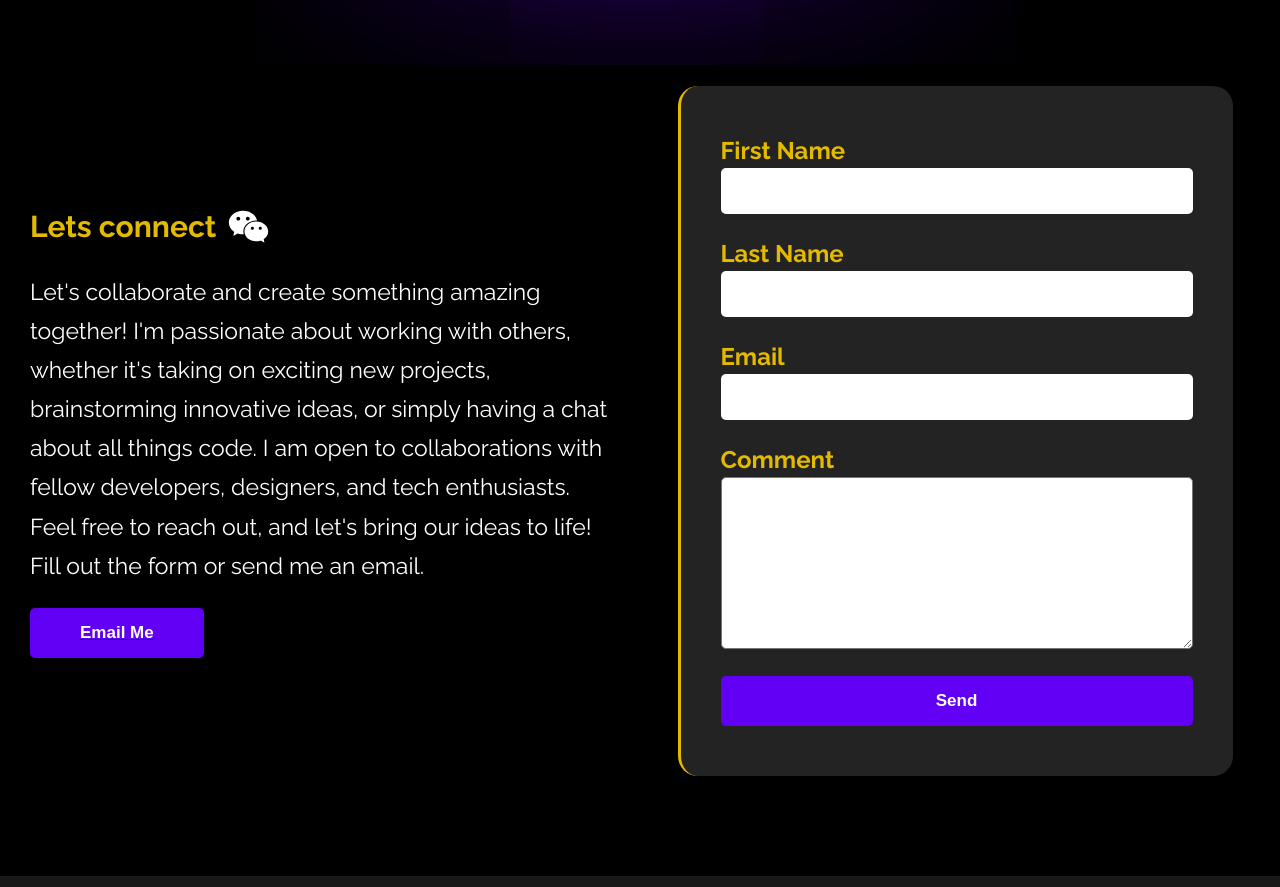
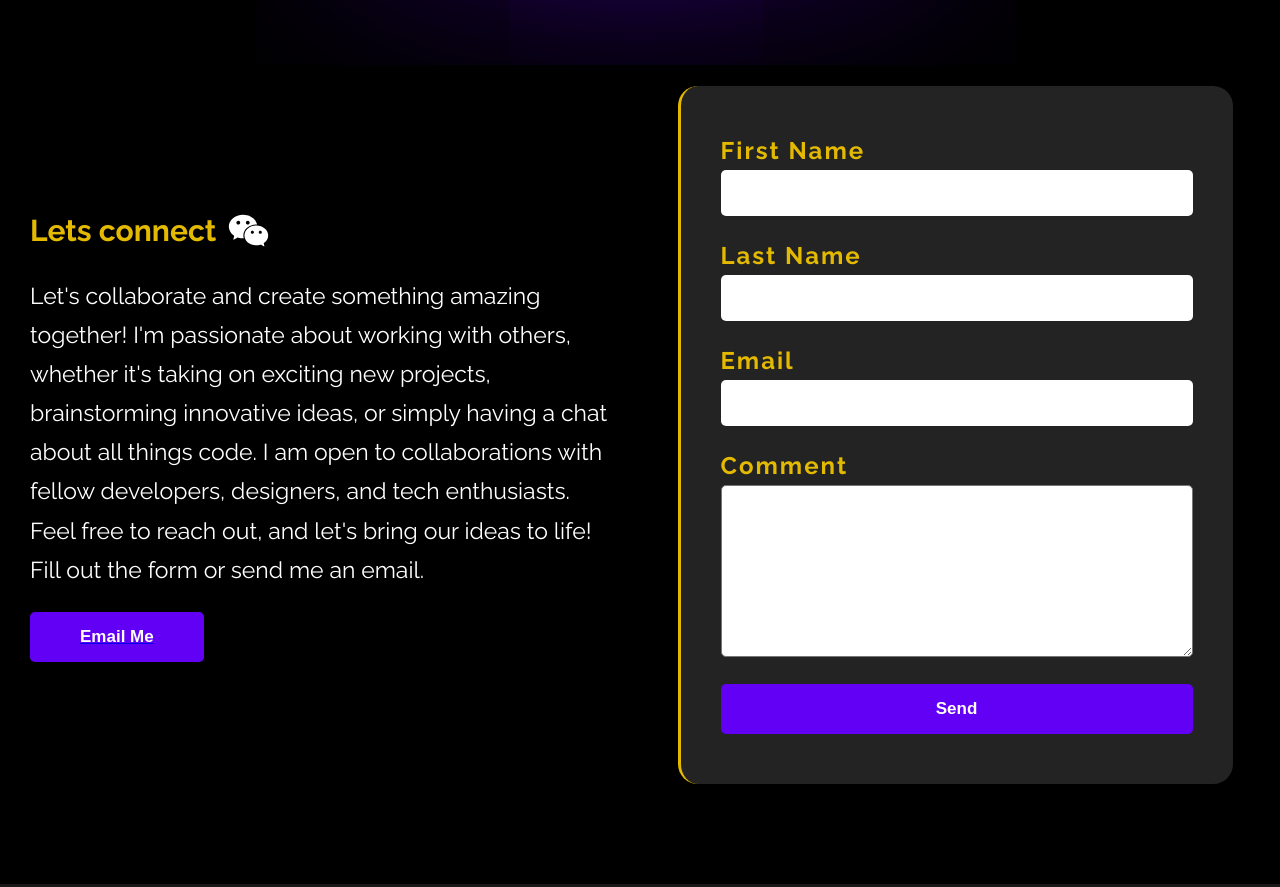
Before and after one commit to im7ven/Justins-Portfolio, a React (Vite) app: page / in a window 1280 px wide. Shown: the part 4000-4887 px from the top of the page. Built offline with nearby package versions, Linux system fonts and the light colour scheme; a web font is replaced by a local one.

Commit message:
Refactor: form font styles.

```diff
--- a/src/styles/styles-Contact/styles-ContactForm.ts
+++ b/src/styles/styles-Contact/styles-ContactForm.ts
@@ -16,11 +16,21 @@ export const FormLabel = styled.label`
   ${highlightText}
   font-size: 1.8rem;
   font-weight: 700;
-  margin-bottom: 0.3rem;
+  margin-bottom: 0.5rem;
+  letter-spacing: 0.2rem;
 
   @media screen and (min-width: 768px) {
     font-size: 2.4rem;
   }
+`;
+
+export const HelperText = styled.span`
+  margin-left: 1rem;
+  font-style: italic;
+  font-size: 1.3rem;
+  color: #cfdfdf;
+  letter-spacing: 0.2rem;
+  text-transform: uppercase;
 `;
 
 export const FormInput = styled.input`
```
